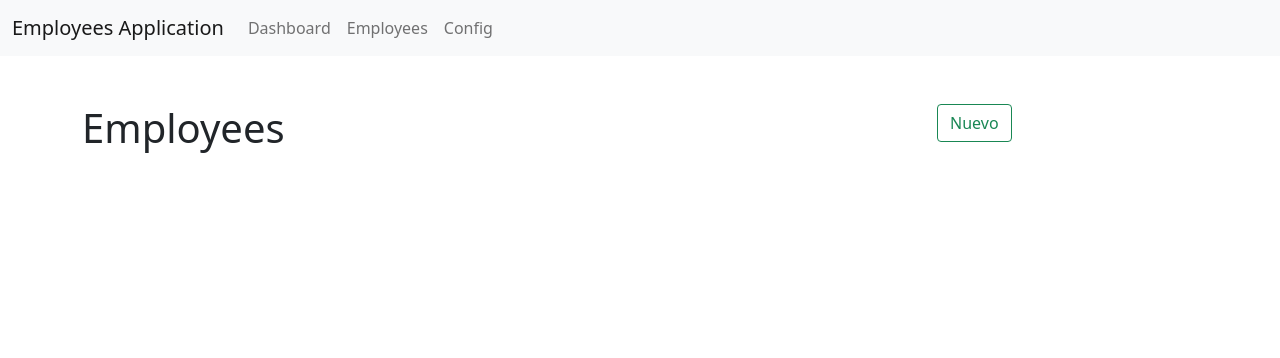
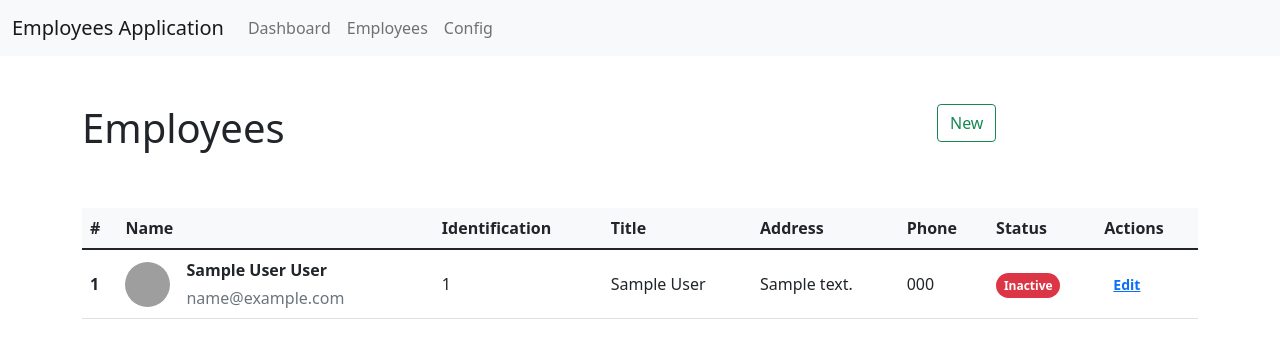
Before and after one commit to UNAD-DTST/web-application-CRUD, a PHP site: page /employees.php in a window 1280 px wide. Shown: the top 358 px of the page. Run offline with PHP 8.4, Linux system fonts and the light colour scheme; tables that the repository leaves empty or names only in its code hold one stand-in row (values such as "Sample post"); some libraries are stand-ins or nearby versions; grey boxes are pictures that could not be loaded.

Commit message:
CRUD ending

```diff
--- a/create-employees.php
+++ b/create-employees.php
@@ -43,10 +43,10 @@ include('includes/footer.php');
                     <label for="input-phone">Phone</label>
                 </div>
 
-                <div class="mb-3">
+                <!-- <div class="mb-3">
                     <label for="input-photo" class="form-label">Photo</label>
                     <input class="form-control" type="file" name="input-photo" id="input-photo">
-                </div>
+                </div> -->
                 <button type="submit" class="btn btn-primary" name="create_employee">Submit</button>
             </form>
         </div>
--- a/db.php
+++ b/db.php
@@ -1,7 +1,9 @@
 <?php
 
+session_start();
+
 // Connection to DB
-$conection = mysqli_connect(
+$connection = mysqli_connect(
     'localhost',
     'root',
     'secret',
--- a/employees.php
+++ b/employees.php
@@ -10,12 +10,72 @@ include('includes/footer.php');
             <h1>Employees</h1>
         </div>
         <div class="col-3">
-            <a class="btn btn-outline-success" href="create-employees.php">Nuevo</a>
+            <a class="btn btn-outline-success" href="create-employees.php">New</a>
+        </div>
+    </div>
+    <div class="row">
+        <div class="col-12">
+            <?php if (isset($_SESSION['message'])) : ?>
+                <div class="alert alert-<?= $_SESSION['message_type'] ?> alert-dismissible fade show" role="alert">
+                    <?= $_SESSION['message'] ?>
+                    <button type="button" class="btn-close" data-bs-dismiss="alert" aria-label="Close"></button>
+                </div>
+                <?php session_unset(); ?>
+            <?php endif; ?>
         </div>
     </div>
     <div class="row mt-5">
         <div class="col-12">
-            <!-- Table for list the employees -->
+            <!-- <table class="table table-striped"> -->
+            <table class="table align-middle mb-0 bg-white">
+                <thead class="bg-light">
+                    <tr>
+                        <th scope="col">#</th>
+                        <th scope="col">Name</th>
+                        <th scope="col">Identification</th>
+                        <th scope="col">Title</th>
+                        <th scope="col">Address</th>
+                        <th scope="col">Phone</th>
+                        <th scope="col">Status</th>
+                        <th scope="col">Actions</th>
+                    </tr>
+                </thead>
+                <tbody>
+                    <?php
+                    $query = "SELECT * FROM employees";
+                    $result_task = mysqli_query($connection, $query);
+
+                    while ($row = mysqli_fetch_array($result_task)) { ?>
+                        <tr>
+                            <th scope="row"><?= $row['id'] ?></th>
+                            <td>
+                                <div class="d-flex align-items-center">
+                                    <img src="https://mdbootstrap.com/img/new/avatars/8.jpg" alt="" style="width: 45px; height: 45px" class="rounded-circle" />
+                                    <div class="ms-3">
+                                        <p class="fw-bold mb-1"><?= $row['name'] . " " . $row['surname'] ?></p>
+                                        <p class="text-muted mb-0"><?= $row['email'] ?></p>
+                                    </div>
+                                </div>
+                            </td>
+                            <td><?= $row['identification'] ?></td>
+                            <td><?= $row['title'] ?></td>
+                            <td><?= $row['address'] ?></td>
+                            <td><?= $row['phone'] ?></td>
+                            <td><?php if ((int)$row['active'] === 1) : ?>
+                                    <span class="badge bg-success rounded-pill d-inline">Active</span>
+                                <?php else : ?>
+                                    <span class="badge bg-danger rounded-pill d-inline">Inactive</span>
+                                <?php endif; ?>
+                            </td>
+                            <td>
+                                <a class="btn btn-link btn-rounded btn-sm fw-bold" data-mdb-ripple-color="dark" href="edit_employee.php?id=<?= $row['id'] ?>">
+                                    Edit
+                                </a>
+                            </td>
+                        </tr>
+                    <?php } ?>
+                </tbody>
+            </table>
         </div>
     </div>
 </div>
--- a/includes/footer.php
+++ b/includes/footer.php
@@ -1,7 +1,7 @@
     <!-- Scripts for Bootstrap -->
-    <script src="https://cdn.jsdelivr.net/npm/@popperjs/core@2.10.2/dist/umd/popper.min.js" integrity="sha384-7+zCNj/IqJ95wo16oMtfsKbZ9ccEh31eOz1HGyDuCQ6wgnyJNSYdrPa03rtR1zdB" crossorigin="anonymous"></script>
     <script src="https://cdn.jsdelivr.net/npm/bootstrap@5.1.3/dist/js/bootstrap.min.js" integrity="sha384-QJHtvGhmr9XOIpI6YVutG+2QOK9T+ZnN4kzFN1RtK3zEFEIsxhlmWl5/YESvpZ13" crossorigin="anonymous"></script>
     <script src="https://cdn.jsdelivr.net/npm/bootstrap@5.1.3/dist/js/bootstrap.bundle.min.js" integrity="sha384-ka7Sk0Gln4gmtz2MlQnikT1wXgYsOg+OMhuP+IlRH9sENBO0LRn5q+8nbTov4+1p" crossorigin="anonymous"></script>
+    <script src="https://cdn.jsdelivr.net/npm/@popperjs/core@2.10.2/dist/umd/popper.min.js" integrity="sha384-7+zCNj/IqJ95wo16oMtfsKbZ9ccEh31eOz1HGyDuCQ6wgnyJNSYdrPa03rtR1zdB" crossorigin="anonymous"></script>
     </body>
 
     </html>
```
Also changed, not shown: edit_employee.php (added, +99 -0 lines), save_employee.php (+4 -3 lines), 5 other files.
